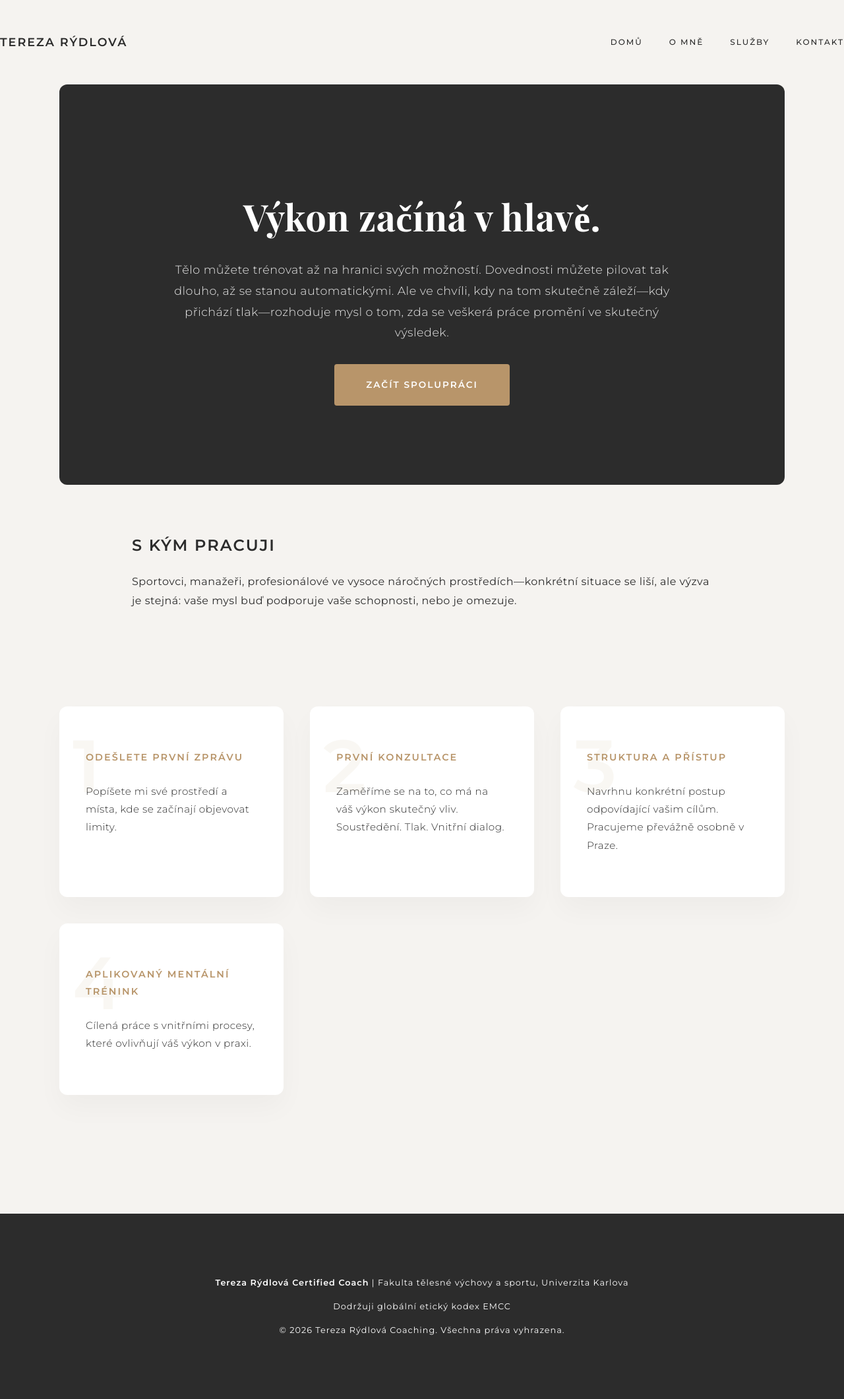
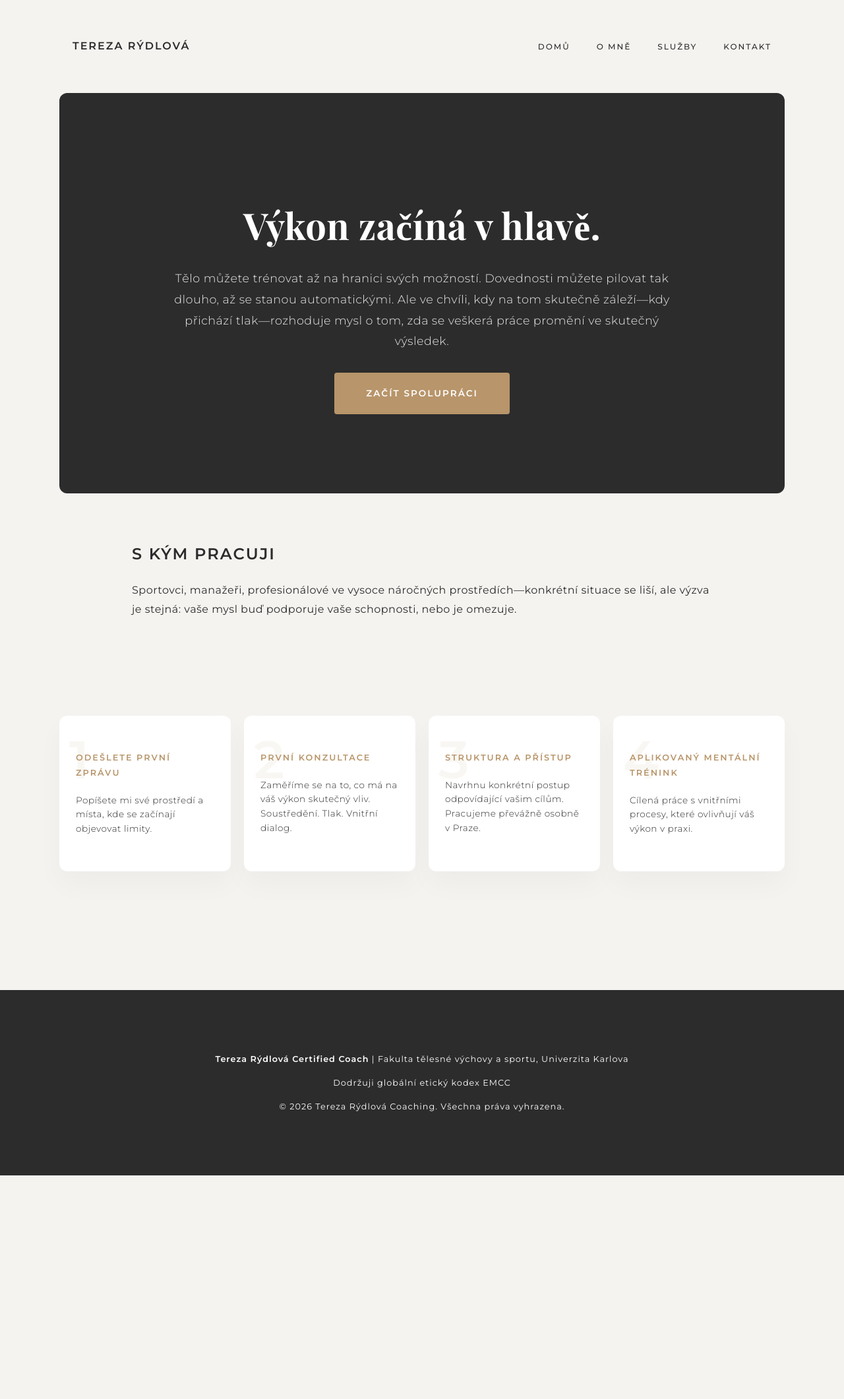
Before and after one commit to westleyovercash/tereza-rydlova, a Jekyll site: the page built from index.md, in a window 1280 px wide. Shown: the whole page at 66% size. Built offline with Jekyll 4.4.1, drawn with Linux system fonts in a browser that asks for light colours; after the commit the page ends 1782 px from its top, so only the background shows below that.

Commit message:
Update style.css

```diff
--- a/assets/css/style.css
+++ b/assets/css/style.css
@@ -30,7 +30,7 @@ h2, h3, .logo {
   letter-spacing: 2px;
 }
 
-main {
+main, .navbar {
   max-width: 1100px;
   margin: 0 auto;
   padding: 0 20px;
@@ -40,12 +40,14 @@ main {
   display: flex;
   justify-content: space-between;
   align-items: center;
-  padding: 3rem 0;
+  padding: 3.5rem 20px;
   background: transparent;
+  box-sizing: border-box;
 }
 
 .logo {
-  font-size: 1.1rem;
+  font-size: 1rem;
+  white-space: nowrap;
 }
 
 .nav-links {
@@ -74,7 +76,6 @@ main {
 }
 
 .hero h1 { font-size: 3.5rem; margin-bottom: 2rem; }
-
 .hero p { font-weight: 300; font-size: 1.1rem; max-width: 800px; margin: 0 auto; opacity: 0.9; }
 
 .btn {
@@ -96,36 +97,40 @@ main {
 
 .steps-container {
   display: grid;
-  grid-template-columns: repeat(auto-fit, minmax(280px, 1fr));
-  gap: 40px;
+  grid-template-columns: repeat(4, 1fr);
+  gap: 20px;
   padding: 80px 0;
 }
 
 .step-card {
   background: white;
-  padding: 50px 40px;
+  padding: 40px 25px;
   border-radius: 12px;
   position: relative;
   box-shadow: 0 20px 40px rgba(0,0,0,0.03);
+  display: flex;
+  flex-direction: column;
 }
 
 .step-number {
   position: absolute;
-  top: -10px;
-  left: 20px;
-  font-size: 7rem;
+  top: -5px;
+  left: 15px;
+  font-size: 5rem;
   font-weight: 600;
   color: rgba(184, 149, 106, 0.08);
   z-index: 1;
 }
 
+.step-content { position: relative; z-index: 2; }
+
 .step-content h3 {
   color: var(--gold);
-  font-size: 0.9rem;
-  margin-bottom: 1.5rem;
+  font-size: 0.8rem;
+  margin-bottom: 1.2rem;
 }
 
-.step-content p { font-weight: 300; font-size: 0.95rem; }
+.step-content p { font-weight: 300; font-size: 0.85rem; line-height: 1.6; }
 
 .services-grid {
   display: grid;
@@ -139,7 +144,7 @@ main {
   padding: 35px;
   border-left: 5px solid var(--gold);
   font-weight: 600;
-  font-size: 0.95rem;
+  font-size: 0.9rem;
   text-transform: uppercase;
   letter-spacing: 1px;
   box-shadow: 0 5px 20px rgba(0,0,0,0.02);
@@ -155,8 +160,17 @@ footer {
   letter-spacing: 1px;
 }
 
+@media (max-width: 1024px) {
+  .steps-container {
+    grid-template-columns: repeat(2, 1fr);
+  }
+}
+
 @media (max-width: 768px) {
-  .navbar { flex-direction: column; padding: 2rem 0; }
+  .navbar { flex-direction: column; padding: 2rem 20px; }
   .nav-links { gap: 1.2rem; margin-top: 2.5rem; flex-wrap: wrap; justify-content: center; }
   .hero h1 { font-size: 2.4rem; }
+  .steps-container {
+    grid-template-columns: 1fr;
+  }
 }
```
